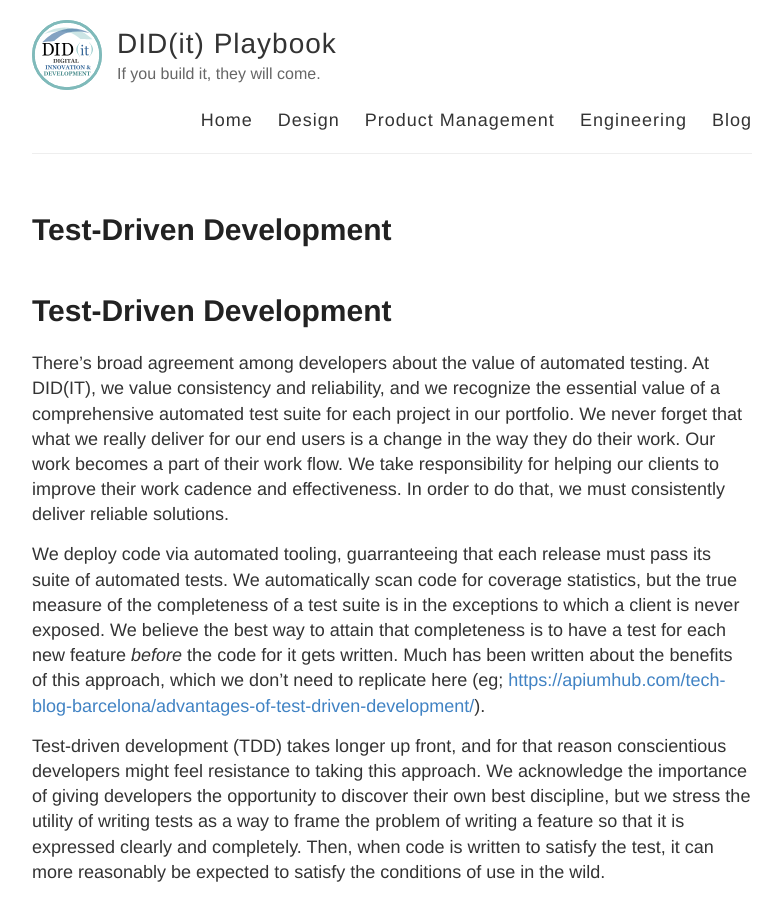
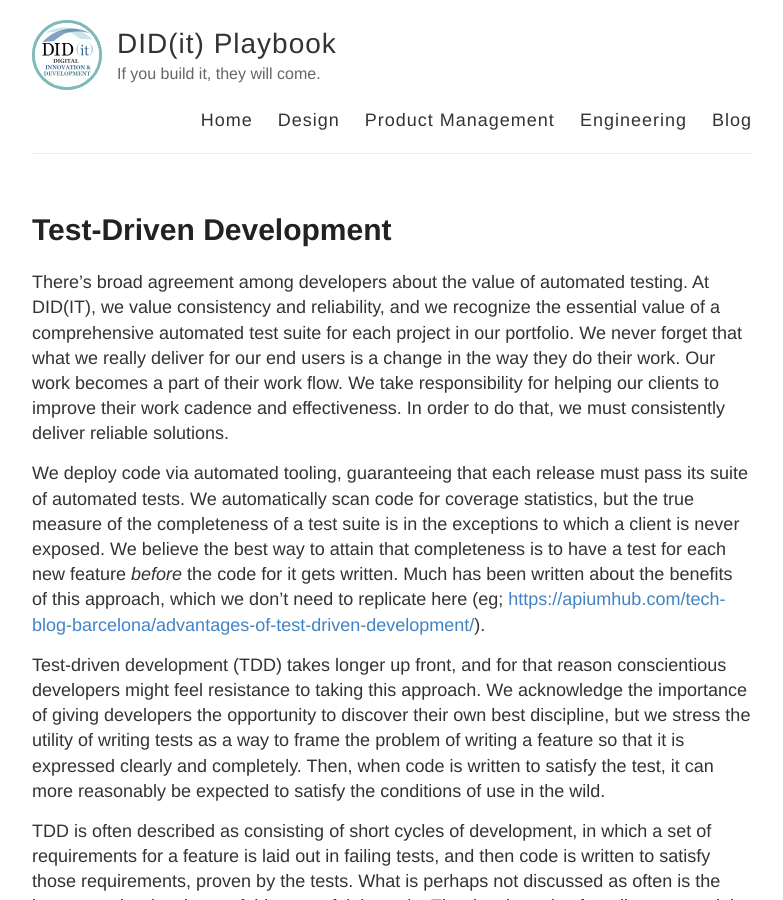
Before and after one commit to KnightPointSystems/kps_playbook, a Jekyll site: the page built from submissions/engineering/tdd/index.md, in a window 1280 px wide and 900 px high. Shown: the whole window, without its empty margins (248-1031 px from the left). Built offline with Jekyll 4.4.1, drawn with Linux system fonts in a browser that asks for light colours; our own code applies the rules of GitHub Pages for plain Markdown files.

Commit message:
Restructuring markdown docs and submissions to follow proper structure

```diff
--- a/submissions/engineering/TDD.md
+++ b/submissions/engineering/tdd/index.md
@@ -1,14 +1,13 @@
 ---
 layout: submission
-permalink: /submissions/engineering/TDD
+title: Test-Driven Development
+permalink: /submissions/engineering/tdd
 ---
-
-# Test-Driven Development
 
 There's broad agreement among developers about the value of automated testing. At DID(IT), we value consistency and reliability, and we recognize the essential value of a comprehensive automated test suite for each project in our portfolio.
 We never forget that what we really deliver for our end users is a change in the way they do their work. Our work becomes a part of their work flow. We take responsibility for helping our clients to improve their work cadence and effectiveness. In order to do that, we must consistently deliver reliable solutions.
 
-We deploy code via automated tooling, guarranteeing that each release must pass its suite of automated tests. We automatically scan code for coverage statistics, but the true measure of the completeness of a test suite is in the exceptions to which a client is never exposed. We believe the best way to attain that completeness is to have a test for each new feature _before_ the code for it gets written. Much has been written about the benefits of this approach, which we don't need to replicate here (eg; <https://apiumhub.com/tech-blog-barcelona/advantages-of-test-driven-development/>).
+We deploy code via automated tooling, guaranteeing that each release must pass its suite of automated tests. We automatically scan code for coverage statistics, but the true measure of the completeness of a test suite is in the exceptions to which a client is never exposed. We believe the best way to attain that completeness is to have a test for each new feature _before_ the code for it gets written. Much has been written about the benefits of this approach, which we don't need to replicate here (eg; <https://apiumhub.com/tech-blog-barcelona/advantages-of-test-driven-development/>).
 
 Test-driven development (TDD) takes longer up front, and for that reason conscientious developers might feel resistance to taking this approach. We acknowledge the importance of giving developers the opportunity to discover their own best discipline, but we stress the utility of writing tests as a way to frame the problem of writing a feature so that it is expressed clearly and completely. Then, when code is written to satisfy the test, it can more reasonably be expected to satisfy the conditions of use in the wild.
 
```
Also changed, not shown: engineering.md (+4 -4 lines), submissions/engineering/devops/index.md (added, +7 -0 lines), submissions/index.md (renamed from submissions/submitting.md, +2 -2 lines).
